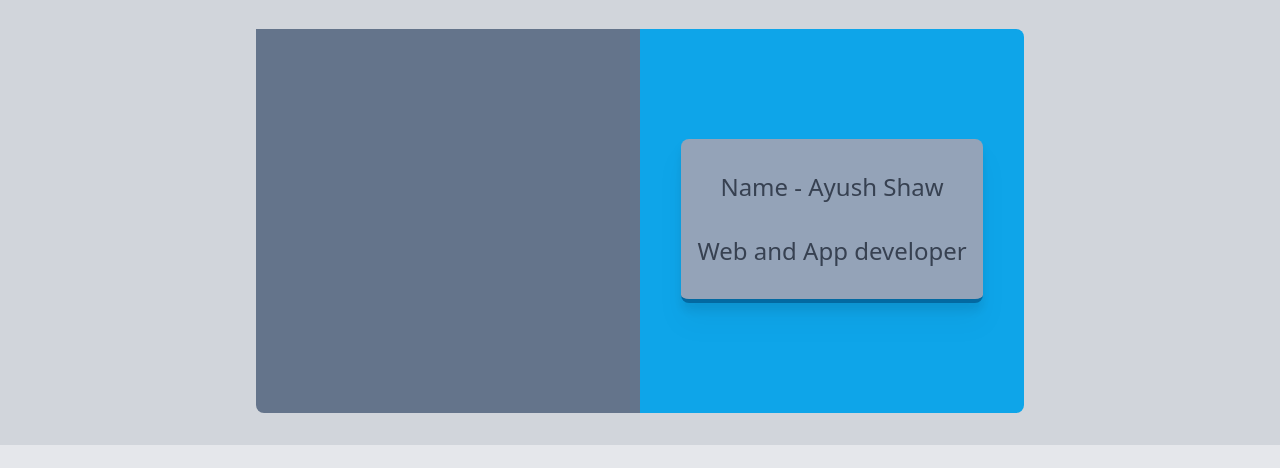
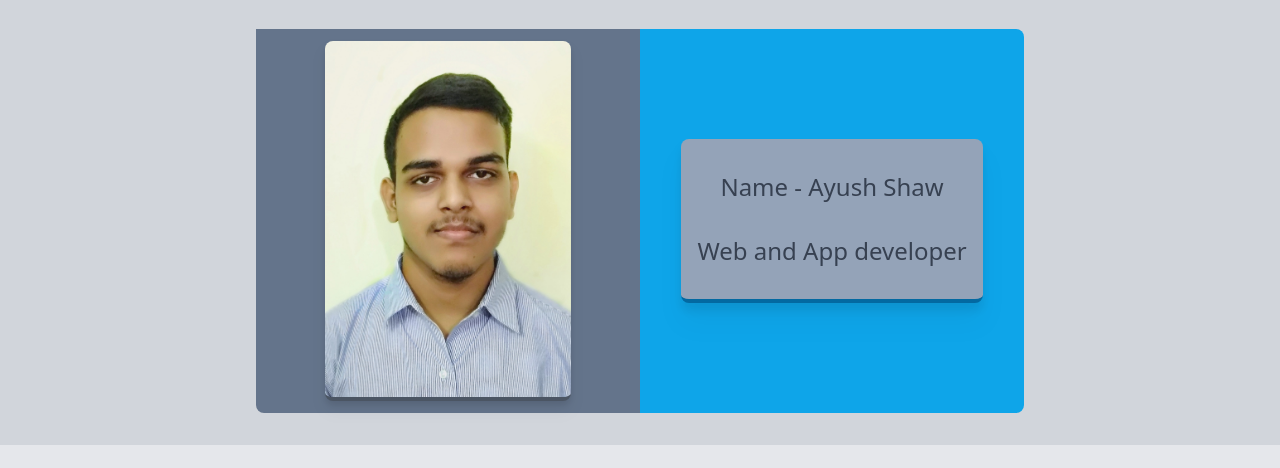
Before and after one commit to ayushshaw90/portfolio-site, a website built with Vite: page index.html in a window 1280 px wide. Shown: the part 67-535 px from the top of the page. Built offline with nearby package versions, Linux system fonts and the light colour scheme.

Commit message:
final ready

```diff
--- a/index.html
+++ b/index.html
@@ -29,8 +29,8 @@
     </nav>
     <div id="Home" class="bg-gray-300 mx-auto">
         <div class="w-fit mx-auto py-8 md:flex ">
-            <div class="h-90 w-90 md:h-96 md:w-96 bg-slate-500 rounded-t-lg md:rounded-t-none md:rounded-l-lg">
-                <img src="" alt="">
+            <div class="h-90 w-90 md:h-96 md:w-96 bg-slate-500 rounded-t-lg md:rounded-t-none md:rounded-l-lg flex">
+                <img src="./assets/profile.jpg" alt="" class="h-90 my-auto mx-auto border-b-4 drop-shadow-lg hover:drop-shadow-none ease-in-out duration-300 border-gray-600 rounded-lg">
             </div>
             <div class=" h-80 md:h-96 md:w-96 bg-sky-500 flex rounded-b-lg md:rounded-b-none md:rounded-r-lg">
                 <div class='h-fit md:w-fit mx-auto my-auto bg-slate-400 rounded-lg px-4 border-b-4 border-sky-700 hover:drop-shadow-none drop-shadow-xl ease-in-out duration-300'>
```
Also changed, not shown: assets/profile.jpg (added).
